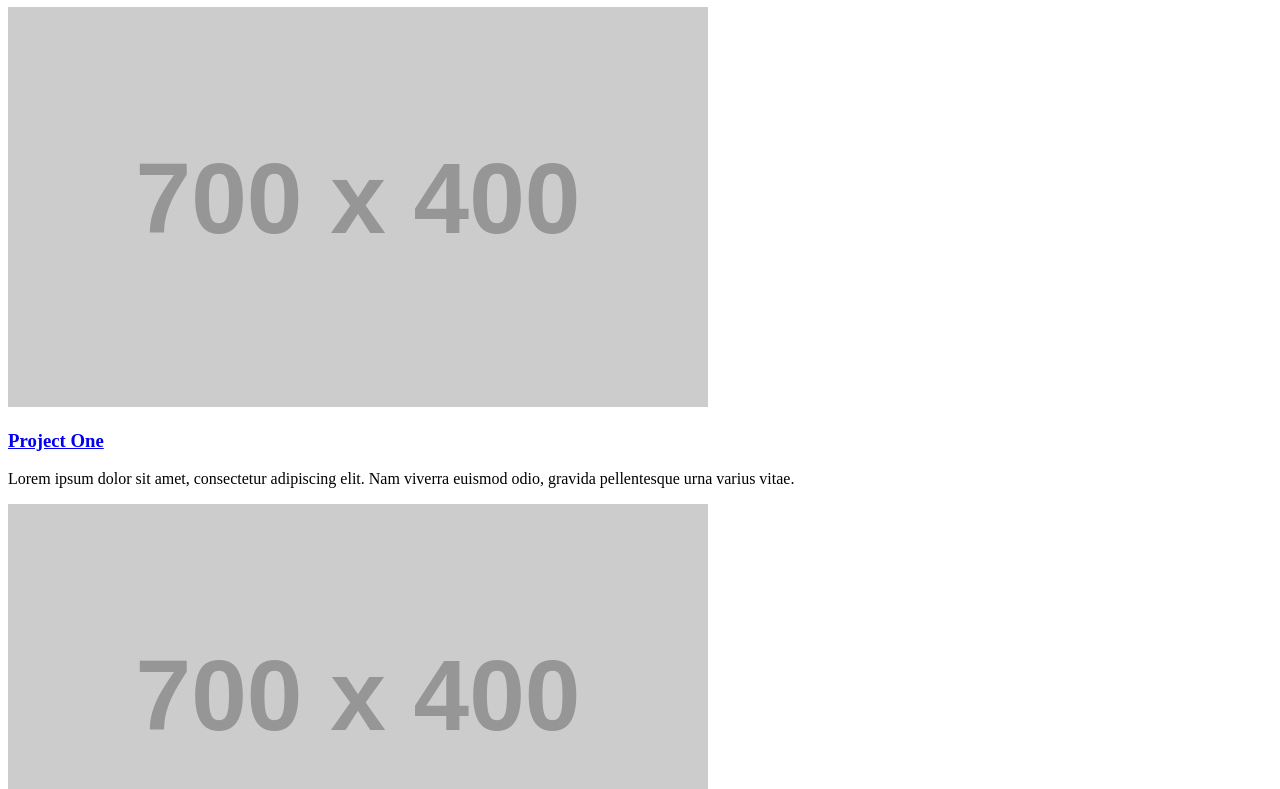
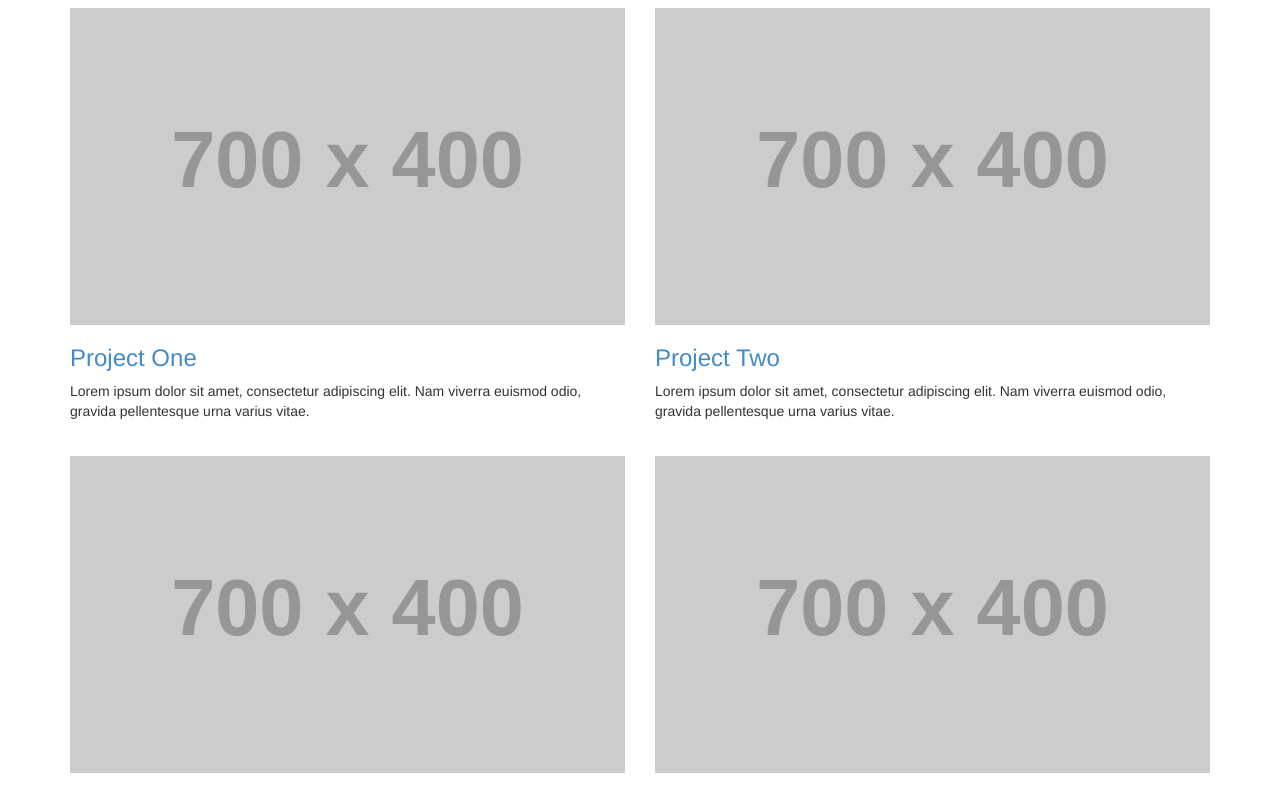
Before and after one commit to njosephef/njosephef.github.io, a plain HTML site: page linux/index.html in a window 1280 px wide. Shown: the part 172-961 px from the top of the page. Drawn offline with Linux system fonts and the light colour scheme; placeholder pictures from the web are drawn by us.

Commit message:
add linux folder

```diff
--- a/linux/index.html
+++ b/linux/index.html
@@ -12,10 +12,10 @@
     <title>Basic Linux Commands</title>
 
     <!-- Bootstrap Core CSS -->
-    <link href=""http://njosephef.github.io/resources/css/bootstrap.min.css" rel="stylesheet">
+    <link href="http://njosephef.github.io/resources/css/bootstrap.min.css" rel="stylesheet">
 
     <!-- Custom CSS -->
-    <link href=""http://njosephef.github.io/resources/css/2-col-portfolio.css" rel="stylesheet">
+    <link href="http://njosephef.github.io/resources/css/2-col-portfolio.css" rel="stylesheet">
 
     <!-- HTML5 Shim and Respond.js IE8 support of HTML5 elements and media queries -->
     <!-- WARNING: Respond.js doesn't work if you view the page via file:// -->
```
